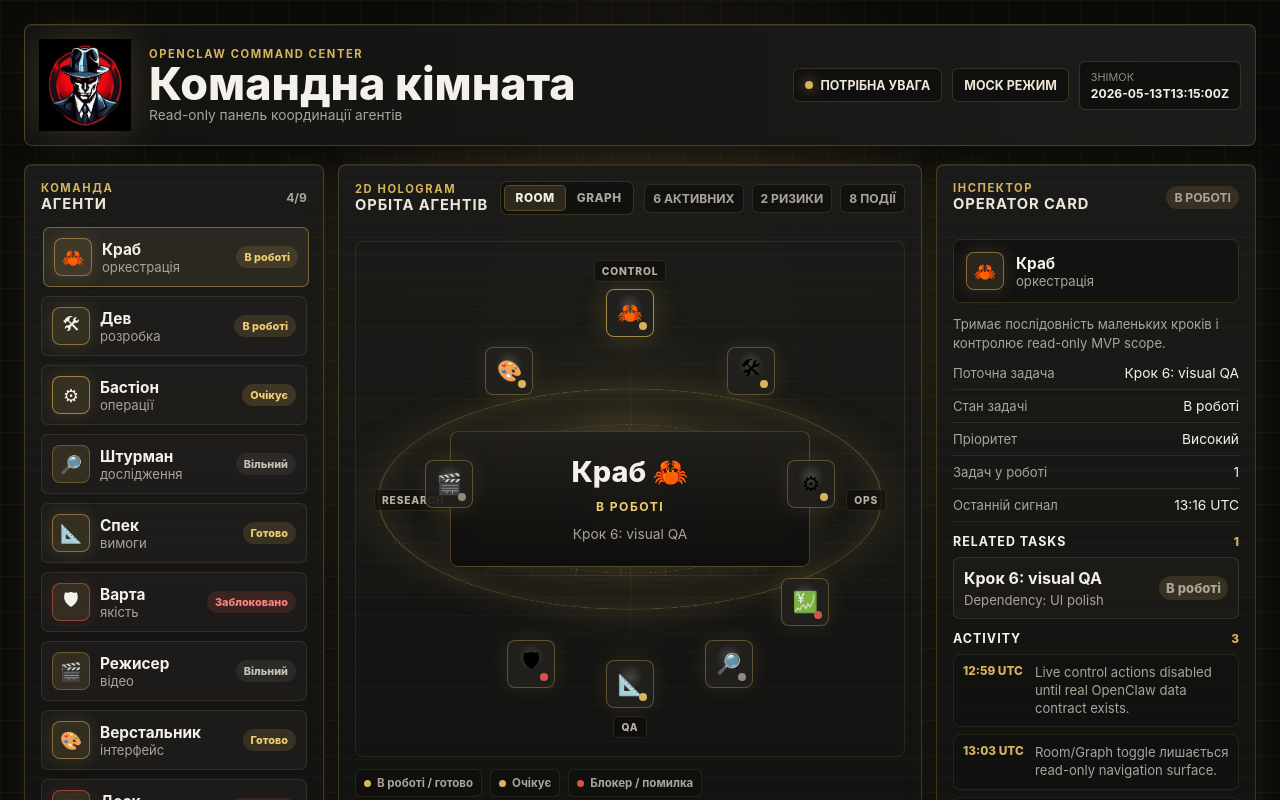
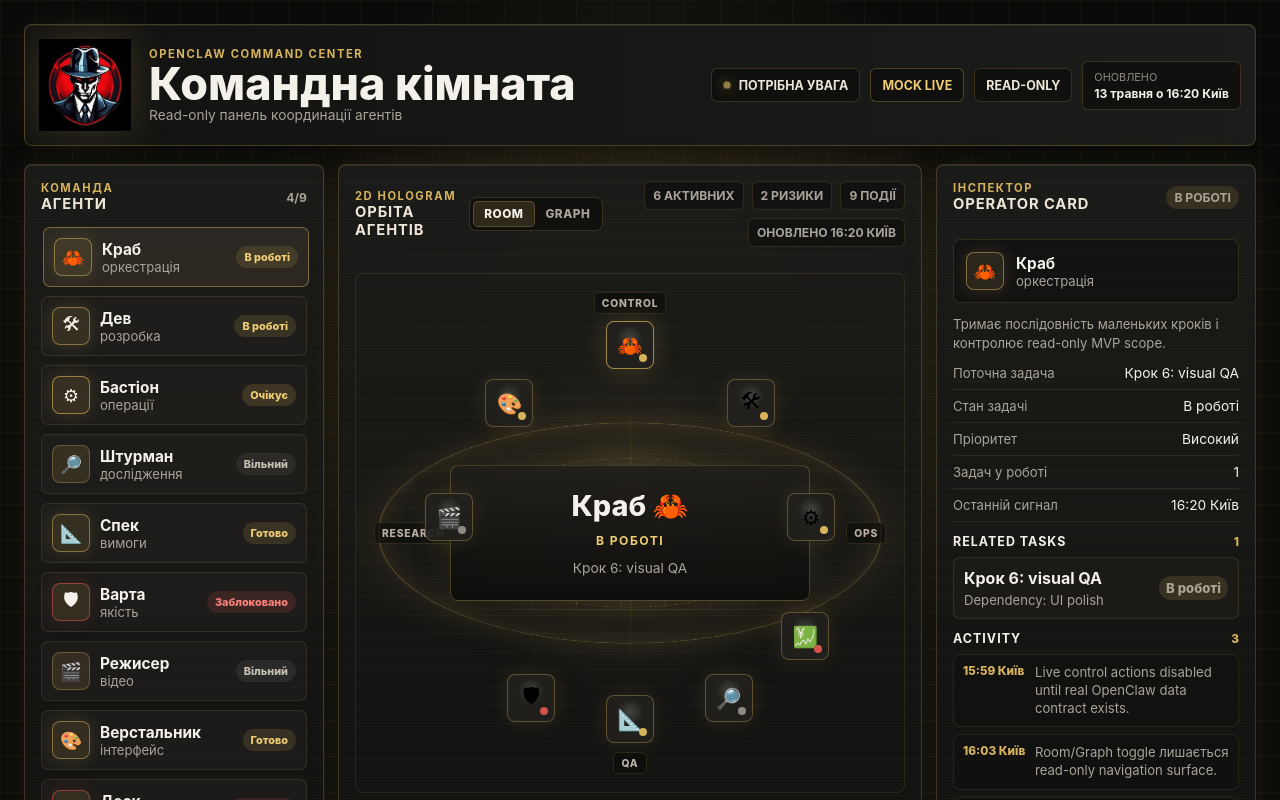
Before and after one commit to DenisNosov22/openclaw-command-center, a React (Vite) app: page / in a window 1280 px wide. Shown: the top 800 px of the page. Built offline with nearby package versions, Linux system fonts and the light colour scheme.

Commit message:
add mock live kyiv time updates

```diff
--- a/src/App.css
+++ b/src/App.css
@@ -123,7 +123,13 @@
   aspect-ratio: 1;
   background: #d7b45c;
   border-radius: 50%;
+  animation: mock-heartbeat 1.8s ease-in-out infinite;
   box-shadow: 0 0 14px rgba(215, 180, 92, 0.8);
+}
+
+.telemetry-pill--mock {
+  color: #f0cd74;
+  border-color: rgba(215, 180, 92, 0.32);
 }
 
 .telemetry-readout {
@@ -696,6 +702,19 @@
   background: #d4544d;
 }
 
+@keyframes mock-heartbeat {
+  0%,
+  100% {
+    opacity: 0.62;
+    transform: scale(0.88);
+  }
+
+  45% {
+    opacity: 1;
+    transform: scale(1.16);
+  }
+}
+
 .stage-legend {
   position: relative;
   z-index: 1;
--- a/src/features/command-room/CommandRoomPage.tsx
+++ b/src/features/command-room/CommandRoomPage.tsx
@@ -1,6 +1,7 @@
-import { useState } from 'react'
+import { useEffect, useMemo, useState } from 'react'
 import { getCommandCenterSnapshot } from '../../adapters'
 import type { ActivityEvent, Agent, Task, WorkflowNode } from '../../shared/types'
+import { formatKyivTime } from '../../shared/time/kyivTime'
 
 type StageView = 'room' | 'graph'
 
@@ -49,6 +50,12 @@ const priorityLabel: Record<Task['priority'], string> = {
   medium: 'Середній',
   high: 'Високий',
 }
+
+const heartbeatSummaries = [
+  'Mock live heartbeat: активні агенти синхронізовані без real backend.',
+  'Mock live heartbeat: task timeline оновлено read-only знімком.',
+  'Mock live heartbeat: operator panel тримає Kyiv-time telemetry.',
+]
 
 const roleLabel: Record<string, string> = {
   'main/orchestrator': 'оркестрація',
@@ -130,8 +137,50 @@ function getInspectorEvents(events: ActivityEvent[], agentId: string) {
   return [...relatedEvents, ...fallbackEvents].slice(0, 3)
 }
 
+function getLiveSnapshot(tick: number) {
+  const baseSnapshot = getCommandCenterSnapshot()
+  const lastUpdated = new Date()
+  const formattedLastUpdated = formatKyivTime(lastUpdated, { includeDate: true })
+  const activeAgentIds = new Set(['agent-krab', 'agent-dev', 'agent-varta'])
+  const heartbeatAgentId = ['agent-krab', 'agent-dev', 'agent-varta'][tick % 3]
+  const heartbeatEvent: ActivityEvent = {
+    id: `mock-heartbeat-${tick}`,
+    timestamp: lastUpdated.toISOString(),
+    agentId: heartbeatAgentId,
+    type: 'system',
+    summary: heartbeatSummaries[tick % heartbeatSummaries.length],
+  }
+
+  return {
+    ...baseSnapshot,
+    generatedAt: lastUpdated.toISOString(),
+    agents: baseSnapshot.agents.map((agent) =>
+      activeAgentIds.has(agent.id)
+        ? {
+            ...agent,
+            lastSeen: lastUpdated.toISOString(),
+          }
+        : agent,
+    ),
+    activity: [
+      heartbeatEvent,
+      ...baseSnapshot.activity.map((event, index) =>
+        index === 0
+          ? {
+              ...event,
+              summary: `${event.summary} Оновлено mock live: ${formattedLastUpdated}.`,
+            }
+          : event,
+      ),
+    ],
+    lastUpdated,
+  }
+}
+
 export function CommandRoomPage() {
-  const snapshot = getCommandCenterSnapshot()
+  const [liveTick, setLiveTick] = useState(0)
+  const snapshot = useMemo(() => getLiveSnapshot(liveTick), [liveTick])
+  const snapshotAnchor = snapshot.generatedAt
   const [selectedAgentId, setSelectedAgentId] = useState(snapshot.agents[0]?.id)
   const [stageView, setStageView] = useState<StageView>('room')
   const selectedAgent =
@@ -155,8 +204,17 @@ export function CommandRoomPage() {
   const blockedTasks = snapshot.tasks.filter((task) =>
     ['blocked', 'failed'].includes(task.status),
   )
+  const formattedLastUpdated = formatKyivTime(snapshot.lastUpdated, { includeDate: true })
   let globalStatus = 'Стабільно'
-  let globalStatusDetail = 'Read-only mock snapshot'
+  let globalStatusDetail = `Mock live heartbeat, read-only. Оновлено: ${formattedLastUpdated}`
+
+  useEffect(() => {
+    const intervalId = window.setInterval(() => {
+      setLiveTick((currentTick) => currentTick + 1)
+    }, 15_000)
+
+    return () => window.clearInterval(intervalId)
+  }, [])
 
   if (snapshot.agents.some((agent) => agent.status === 'error')) {
     globalStatus = 'Потрібна увага'
@@ -186,10 +244,11 @@ export function CommandRoomPage() {
             <span />
             {globalStatus}
           </div>
-          <div className="telemetry-pill">Mock режим</div>
+          <div className="telemetry-pill telemetry-pill--mock">Mock live</div>
+          <div className="telemetry-pill">Read-only</div>
           <div className="telemetry-readout">
-            <span>Знімок</span>
-            <strong>{snapshot.generatedAt}</strong>
+            <span>Оновлено</span>
+            <strong>{formattedLastUpdated}</strong>
           </div>
         </div>
       </header>
@@ -257,6 +316,7 @@ export function CommandRoomPage() {
                 <span>{activeTasks.length} активних</span>
                 <span>{blockedTasks.length} ризики</span>
                 <span>{snapshot.activity.length} події</span>
+                <span>Оновлено {formatKyivTime(snapshot.lastUpdated)}</span>
               </div>
             </div>
           </div>
@@ -443,7 +503,11 @@ export function CommandRoomPage() {
             </div>
             <div>
               <dt>Останній сигнал</dt>
-              <dd>{selectedAgent.lastSeen ?? snapshot.generatedAt}</dd>
+              <dd>
+                {formatKyivTime(selectedAgent.lastSeen ?? snapshot.generatedAt, {
+                  fallbackDate: snapshotAnchor,
+                })}
+              </dd>
             </div>
           </dl>
           {hasSelectedRisk ? (
@@ -490,7 +554,11 @@ export function CommandRoomPage() {
             <ol className="inspector-events">
               {inspectorEvents.map((event) => (
                 <li key={event.id}>
-                  <time>{event.timestamp}</time>
+                  <time>
+                    {formatKyivTime(event.timestamp, {
+                      fallbackDate: snapshotAnchor,
+                    })}
+                  </time>
                   <p>{event.summary}</p>
                 </li>
               ))}
@@ -516,7 +584,11 @@ export function CommandRoomPage() {
 
               return (
                 <li key={event.id}>
-                  <time>{event.timestamp}</time>
+                  <time>
+                    {formatKyivTime(event.timestamp, {
+                      fallbackDate: snapshotAnchor,
+                    })}
+                  </time>
                   <span className="timeline__type">{event.type}</span>
                   <div>
                     <strong>{agent?.name ?? 'Система'}</strong>
--- /dev/null
+++ b/src/shared/time/kyivTime.ts
@@ -0,0 +1,56 @@
+const KYIV_TIME_ZONE = 'Europe/Kyiv'
+
+type KyivTimeOptions = {
+  includeDate?: boolean
+  fallbackDate?: string
+}
+
+function getDateFromUtcClock(value: string, fallbackDate: string) {
+  const match = value.match(/^(\d{1,2}):(\d{2})\s*UTC$/i)
+
+  if (!match) {
+    return undefined
+  }
+
+  const fallback = new Date(fallbackDate)
+
+  if (Number.isNaN(fallback.getTime())) {
+    return undefined
+  }
+
+  const year = fallback.getUTCFullYear()
+  const month = String(fallback.getUTCMonth() + 1).padStart(2, '0')
+  const day = String(fallback.getUTCDate()).padStart(2, '0')
+  const hour = match[1].padStart(2, '0')
+  const minute = match[2]
+
+  return new Date(`${year}-${month}-${day}T${hour}:${minute}:00Z`)
+}
+
+function normalizeDate(value: Date | string, fallbackDate?: string) {
+  if (value instanceof Date) {
+    return value
+  }
+
+  const fromUtcClock = fallbackDate ? getDateFromUtcClock(value, fallbackDate) : undefined
+  const parsed = fromUtcClock ?? new Date(value)
+
+  return parsed
+}
+
+export function formatKyivTime(value: Date | string, options: KyivTimeOptions = {}) {
+  const date = normalizeDate(value, options.fallbackDate)
+
+  if (Number.isNaN(date.getTime())) {
+    return 'час недоступний'
+  }
+
+  const formatter = new Intl.DateTimeFormat('uk-UA', {
+    ...(options.includeDate ? { day: 'numeric', month: 'long' } : {}),
+    hour: '2-digit',
+    minute: '2-digit',
+    timeZone: KYIV_TIME_ZONE,
+  })
+
+  return `${formatter.format(date)} Київ`
+}
```
